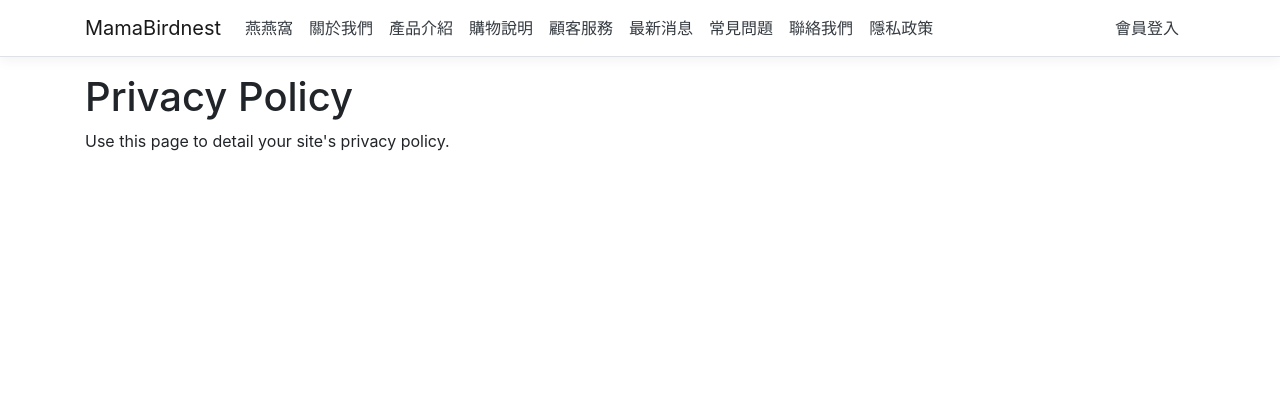
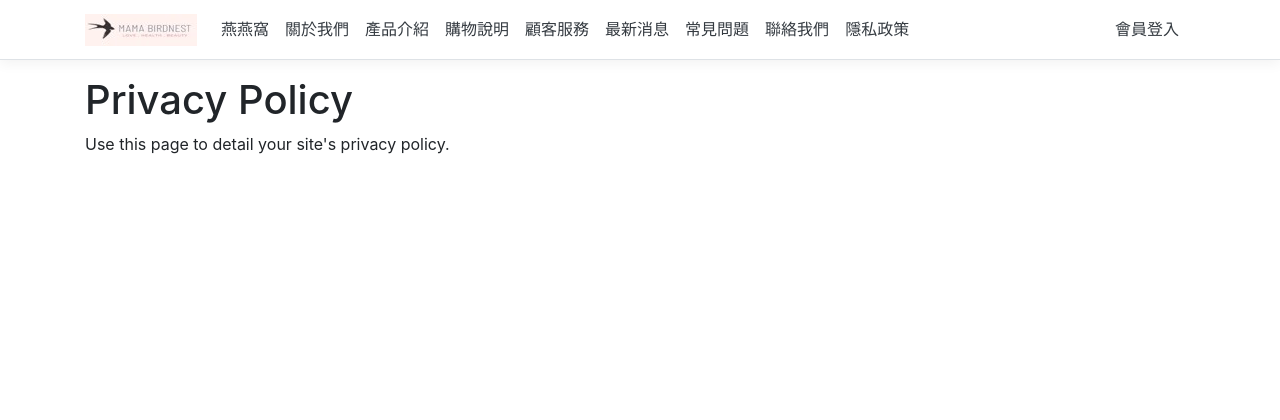
Before and after one commit to CurryLiSun/MamaBirdnest, an ASP.NET Core app: page /Home/Privacy in a window 1280 px wide. Shown: the top 420 px of the page. Run offline with ASP.NET Core 8, Linux system fonts and the light colour scheme.

Commit message:
首頁更動

```diff
--- a/Startup.cs
+++ b/Startup.cs
@@ -43,7 +43,8 @@ namespace MamaBirdnest
             app.UseStaticFiles();
 
             app.UseRouting();
-
+            //add Configure
+            app.UseAuthentication();
             app.UseAuthorization();
 
             app.UseEndpoints(endpoints =>
--- a/Views/Shared/_Layout.cshtml
+++ b/Views/Shared/_Layout.cshtml
@@ -2,6 +2,8 @@
 <html lang="en">
 <head>
     <meta charset="utf-8" />
+    <link rel="shortcut icon" href="~/favicon.ico">
+    <link rel="icon" type="image/gif" href="~/animated_favicon1.gif">
     <meta name="viewport" content="width=device-width, initial-scale=1.0" />
     <title>@ViewData["Title"] - 燕燕窩</title>
     <link rel="stylesheet" href="~/lib/bootstrap/dist/css/bootstrap.min.css" />
@@ -11,7 +13,9 @@
     <header>
         <nav class="navbar navbar-expand-sm navbar-toggleable-sm navbar-light bg-white border-bottom box-shadow mb-3">
             <div class="container">
-                <a class="navbar-brand" asp-area="" asp-controller="Home" asp-action="Index">MamaBirdnest</a>
+                <a class="navbar-brand" asp-area="" asp-controller="Home" asp-action="Index">
+                    <img src="~/imgs/share_page/mama_small.jpg" alt="燕燕窩" />
+                </a>
                 <button class="navbar-toggler" type="button" data-toggle="collapse" data-target=".navbar-collapse" aria-controls="navbarSupportedContent"
                         aria-expanded="false" aria-label="Toggle navigation">
                     <span class="navbar-toggler-icon"></span>
```
Also changed, not shown: wwwroot/animated_favicon1.gif (added), wwwroot/favicon.ico, wwwroot/imgs/share_page/mama_home.jpg (added), wwwroot/imgs/share_page/mama_small.jpg (added).
